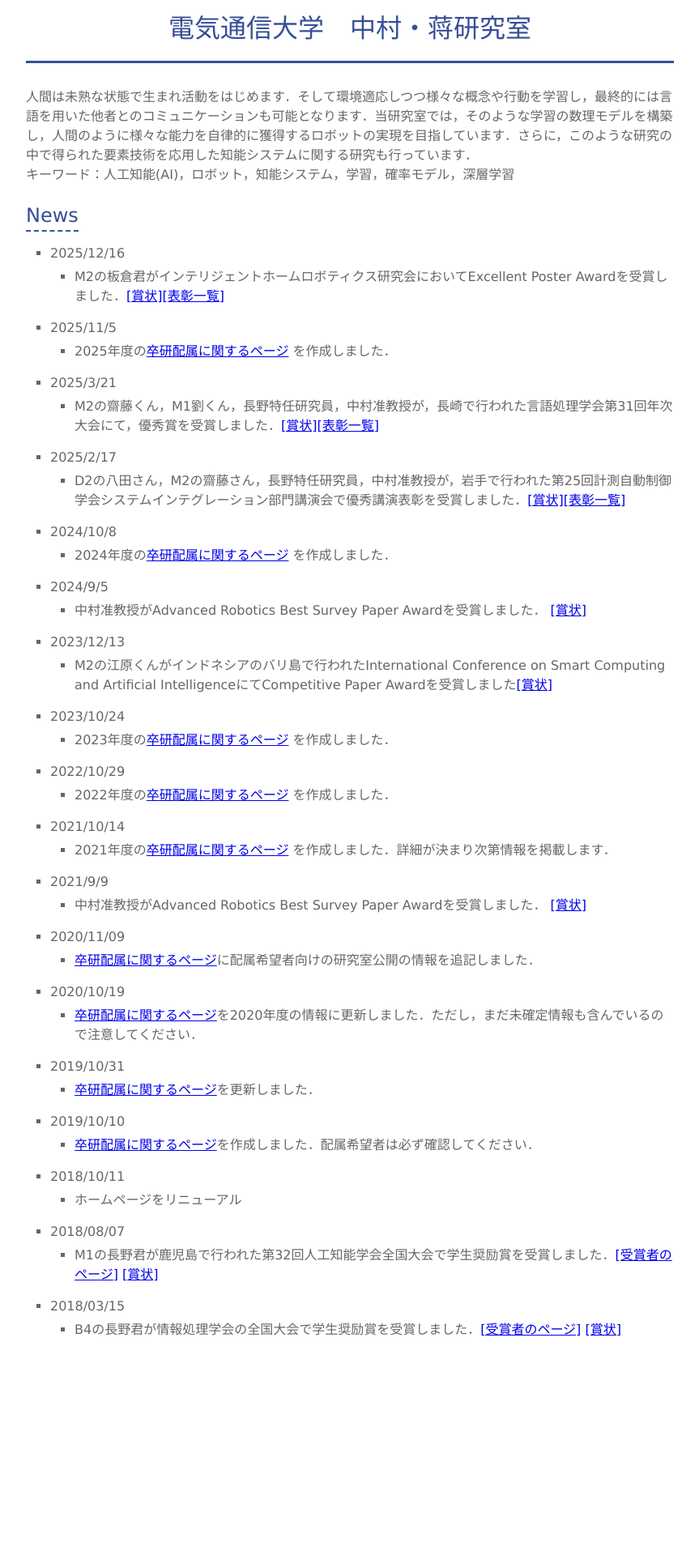
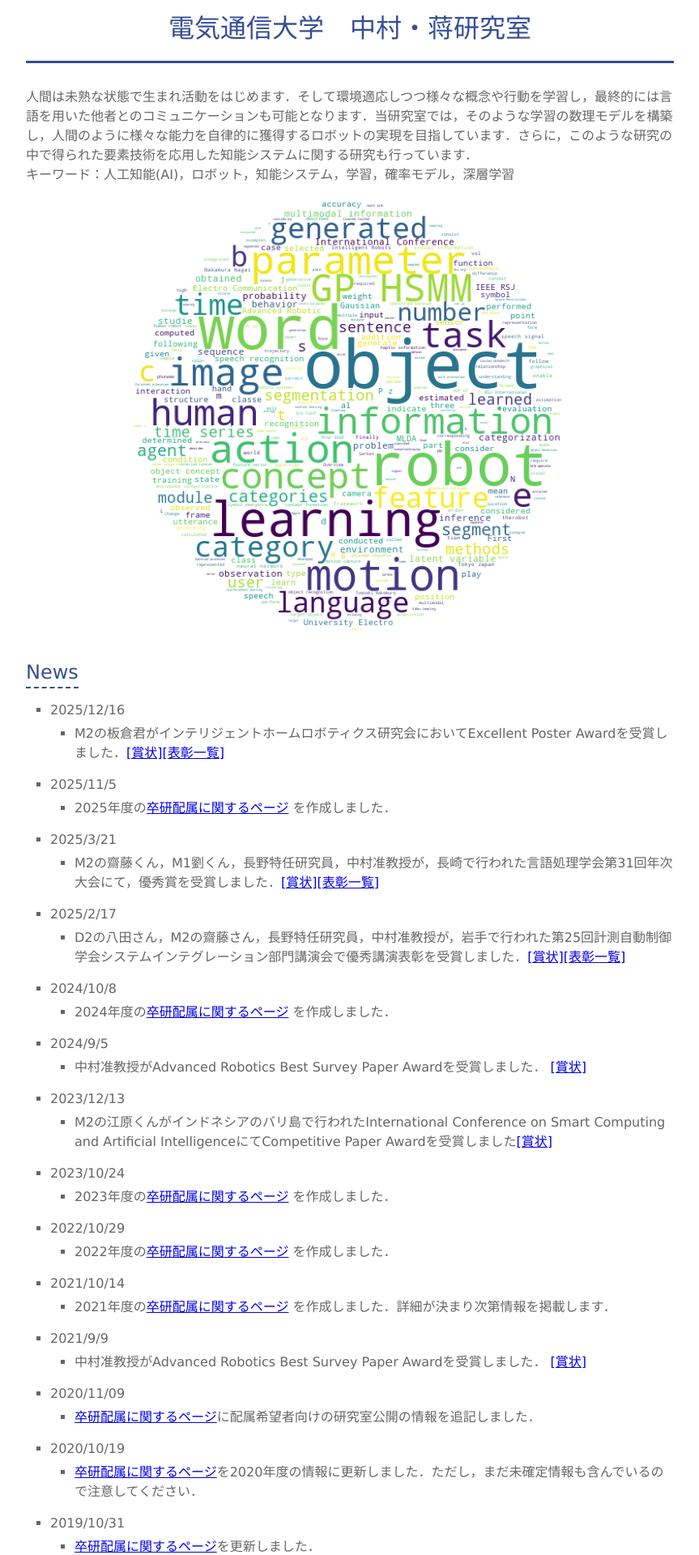
Before and after one commit to naka-lab/naka-lab.github.io, a Jekyll site: the page built from index.md, in a window 1280 px wide. Shown: the part 466-2386 px from the top of the page at 81% size, without its empty margins (208-1071 px from the left). Built offline with Jekyll 4.4.1, drawn with Linux system fonts in a browser that asks for light colours; our own code applies the rules of GitHub Pages for plain Markdown files; before the commit the page ends 2160 px from its top, so only the background shows below that.

Commit message:
word cloud追加

```diff
--- a/index.md
+++ b/index.md
@@ -6,6 +6,8 @@ layout: default
 人間は未熟な状態で生まれ活動をはじめます．そして環境適応しつつ様々な概念や行動を学習し，最終的には言語を用いた他者とのコミュニケーションも可能となります．当研究室では，そのような学習の数理モデルを構築し，人間のように様々な能力を自律的に獲得するロボットの実現を目指しています．さらに，このような研究の中で得られた要素技術を応用した知能システムに関する研究も行っています．
 
 キーワード：人工知能(AI)，ロボット，知能システム，学習，確率モデル，深層学習
+
+![word cloud](word_cloud.png)
 
 ## News
 * 2025/12/16
```
Also changed, not shown: word_cloud.png (added).
